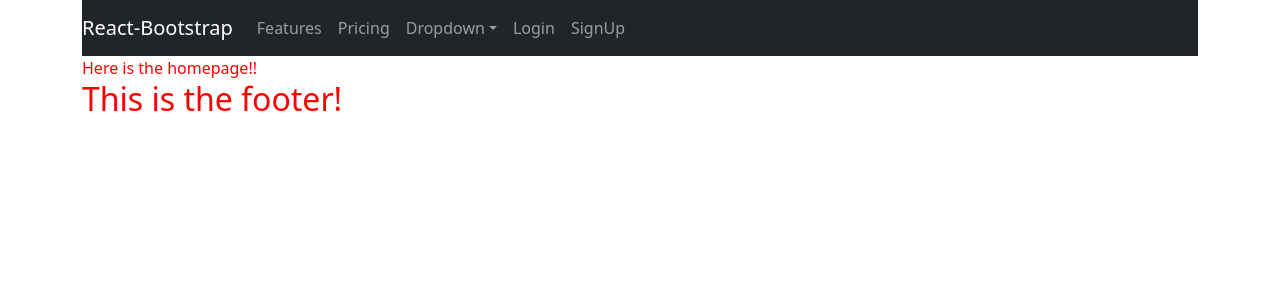
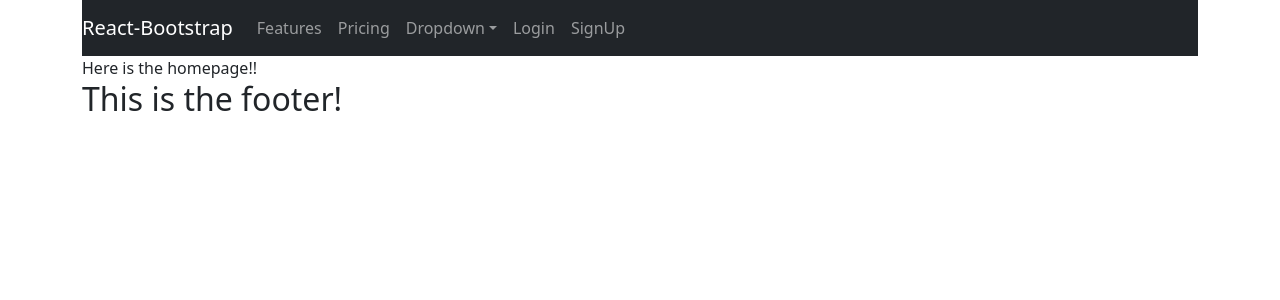
Before and after one commit to ClaytonSiby/the-gentleman-app, a React (Create React App) app: page / in a window 1280 px wide. Shown: the top 300 px of the page. Built offline with nearby package versions, Linux system fonts and the light colour scheme; the HTML template or start-up script is replaced by a standard one.

Commit message:
Update the sccs styles for the App component

```diff
--- a/src/assets/scss/app.module.scss
+++ b/src/assets/scss/app.module.scss
@@ -1,7 +1,5 @@
 .app {
-    color: red;
-
-    p {
-        color: yellow;
-    }
+  min-height: 100vh;
+  display: flex;
+  flex-direction: column;
 }
```
